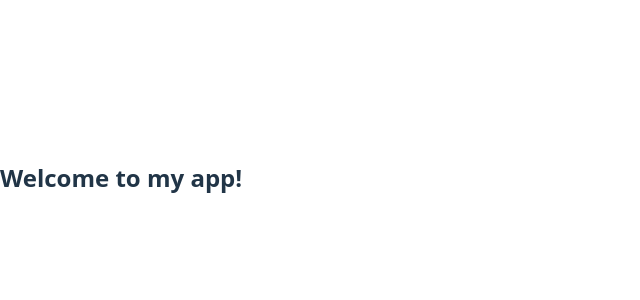
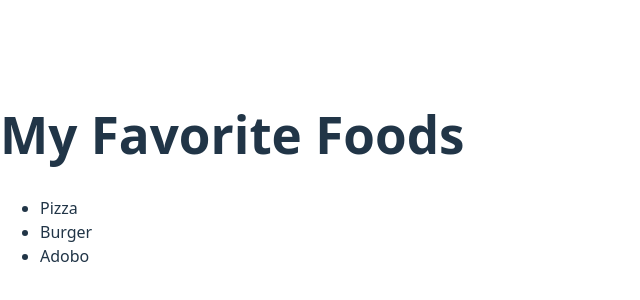
Before and after one commit to Ashken-Soriano/appdev1, a React (Vite) app in the folder react-describing-ui/: page / in a window 1280 px wide. Shown: the part 222-522 px from the top of the page, without its empty margins (0-640 px from the left). Built offline with nearby package versions, Linux system fonts and the light colour scheme.

Commit message:
Done with how to add markup to JavaScript with JSX

```diff
--- a/react-describing-ui/src/App.jsx
+++ b/react-describing-ui/src/App.jsx
@@ -1,9 +1,12 @@
-import { Greeting } from "./components/Greeting";
-
 export default function App() {
   return (
     <div>
-      <Greeting />
+      <h1>My Favorite Foods</h1>
+      <ul>
+        <li>Pizza</li>
+        <li>Burger</li>
+        <li>Adobo</li>
+      </ul>
     </div>
   );
 }
```
